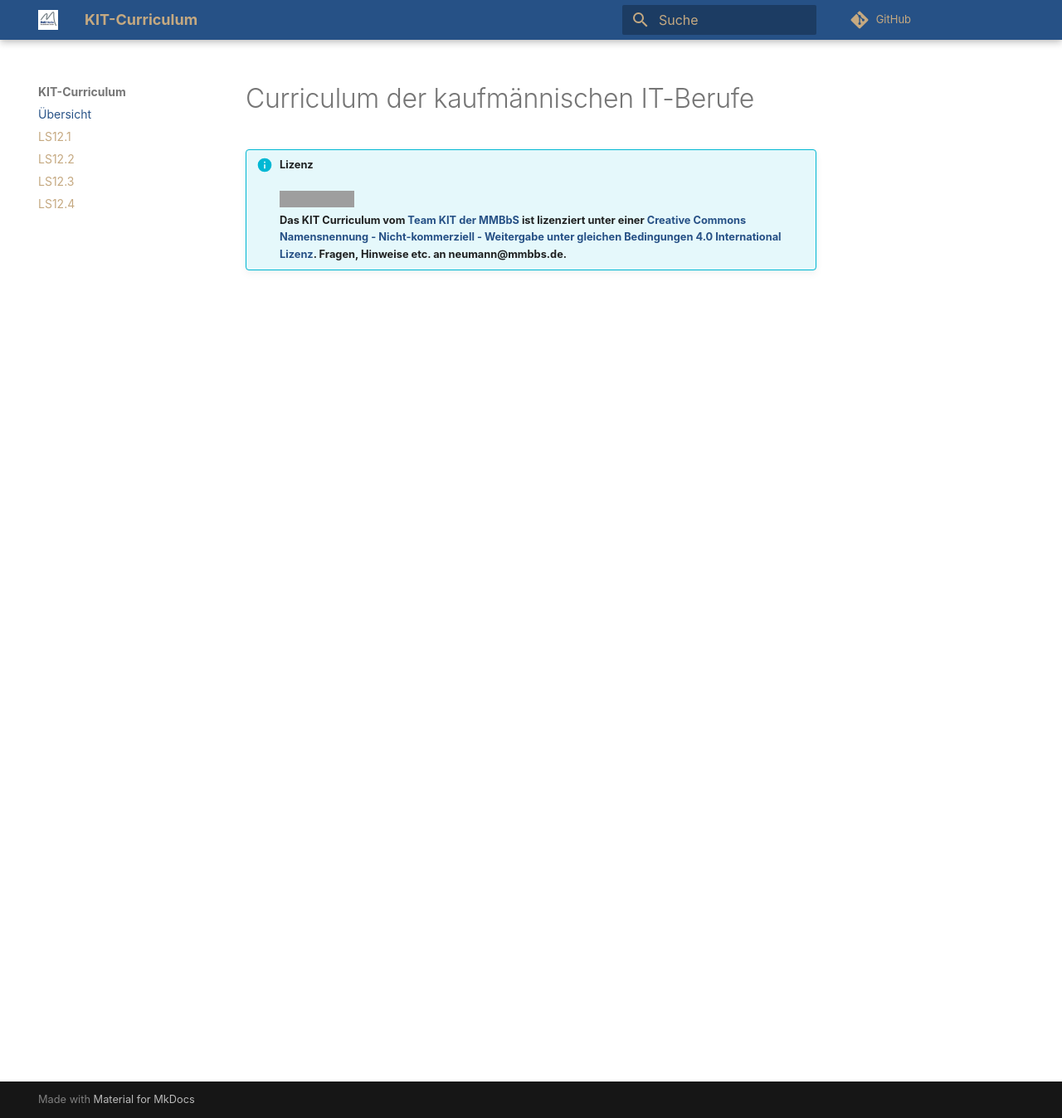
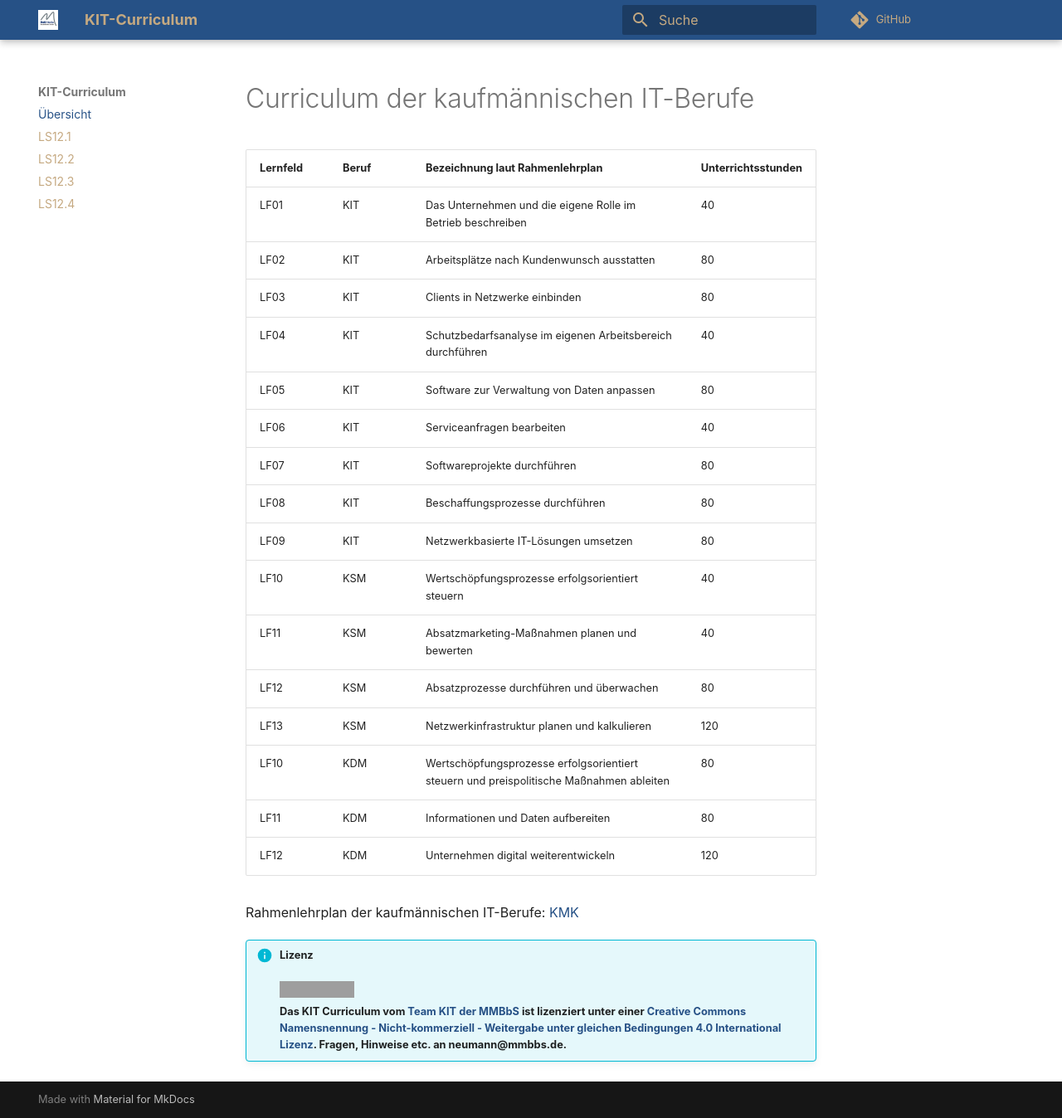
Before and after one commit to herr-nm/MMBbS_KIT_Curriculum, an MkDocs documentation site: the page built from docs/index.md, in a window 1280 px wide and 1348 px high. Shown: the whole window at 83% size. Built offline with MkDocs 1.6.1 and Material for MkDocs 9.7.7, drawn with Linux system fonts in a browser that asks for light colours; comment, search, counter and statistics services are not loaded; grey boxes are pictures that could not be loaded.

Commit message:
Lernfeldübersicht angelegt

```diff
--- a/docs/index.md
+++ b/docs/index.md
@@ -1,3 +1,25 @@
 # Curriculum der kaufmännischen IT-Berufe
 
+
+| Lernfeld | Beruf | Bezeichnung laut Rahmenlehrplan | Unterrichtsstunden |
+| :--- | :--- | :--- | :--- |
+| LF01 | KIT | Das Unternehmen und die eigene Rolle im Betrieb beschreiben | 40 |
+| LF02 | KIT | Arbeitsplätze nach Kundenwunsch ausstatten | 80 |
+| LF03 | KIT | Clients in Netzwerke einbinden | 80 |
+| LF04 | KIT | Schutzbedarfsanalyse im eigenen Arbeitsbereich durchführen | 40 |
+| LF05 | KIT | Software zur Verwaltung von Daten anpassen | 80 |
+| LF06 | KIT | Serviceanfragen bearbeiten | 40 |
+| LF07 | KIT | Softwareprojekte durchführen | 80 |
+| LF08 | KIT | Beschaffungsprozesse durchführen | 80 |
+| LF09 | KIT | Netzwerkbasierte IT-Lösungen umsetzen | 80 |
+| LF10 | KSM | Wertschöpfungsprozesse erfolgsorientiert steuern | 40 |
+| LF11 | KSM | Absatzmarketing-Maßnahmen planen und bewerten | 40 |
+| LF12 | KSM | Absatzprozesse durchführen und überwachen | 80 |
+| LF13 | KSM | Netzwerkinfrastruktur planen und kalkulieren | 120 |
+| LF10 | KDM | Wertschöpfungsprozesse erfolgsorientiert steuern und preispolitische Maßnahmen ableiten | 80 |
+| LF11 | KDM | Informationen und Daten aufbereiten | 80 |
+| LF12 | KDM | Unternehmen digital weiterentwickeln | 120 |
+
+Rahmenlehrplan der kaufmännischen IT-Berufe: [KMK](https://www.kmk.org/fileadmin/Dateien/pdf/Bildung/BeruflicheBildung/rlp/Kaufleute_fuer_Digitalisierungsmanagement_19-12-13_EL.pdf)
+
 !!!info "Lizenz<br><br><a rel="license" href="http://creativecommons.org/licenses/by-nc-sa/4.0/"><img alt="Creative Commons Lizenzvertrag" style="border-width:0" src="https://i.creativecommons.org/l/by-nc-sa/4.0/88x31.png" /></a><br /><span xmlns:dct="http://purl.org/dc/terms/" property="dct:title">Das KIT Curriculum</span> vom <a xmlns:cc="http://creativecommons.org/ns#" href="https://herr-nm.github.io/KIT-Curriculum/" property="cc:attributionName" rel="cc:attributionURL">Team KIT der MMBbS</a> ist lizenziert unter einer <a rel="license" href="http://creativecommons.org/licenses/by-nc-sa/4.0/">Creative Commons Namensnennung - Nicht-kommerziell - Weitergabe unter gleichen Bedingungen 4.0 International Lizenz</a>. Fragen, Hinweise etc. an neumann@mmbbs.de."
```
